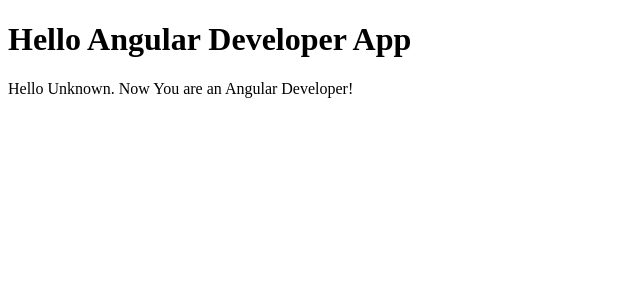
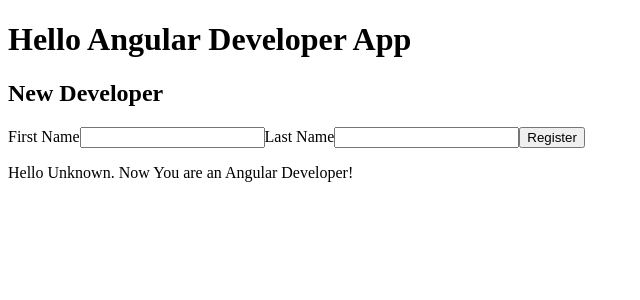
Before and after one commit to upc-pre-202302-si729-ws51/hello-angular-developer, an Angular app: page / in a window 1280 px wide. Shown: the top 300 px of the page, without its empty margins (0-640 px from the left). Built offline with nearby package versions, Linux system fonts and the light colour scheme.

Commit message:
feat(main): embedded register developer component, and implemented developer registered event handler.

```diff
--- a/src/app/app.component.html
+++ b/src/app/app.component.html
@@ -1,2 +1,3 @@
 <h1>{{ title }}</h1>
+<app-register-developer (developerRegistered)="onDeveloperRegistered($event)"/>
 <app-welcome [firstName]="firstName" [lastName]="lastName"/>
--- a/src/app/app.component.ts
+++ b/src/app/app.component.ts
@@ -9,4 +9,9 @@
   title = 'Hello Angular Developer App';
   firstName: string = '';
   lastName: string = '';
+
+  onDeveloperRegistered(developer: {firstName: string; lastName: string}) {
+    this.firstName = developer.firstName;
+    this.lastName = developer.lastName;
+  }
 }
```
